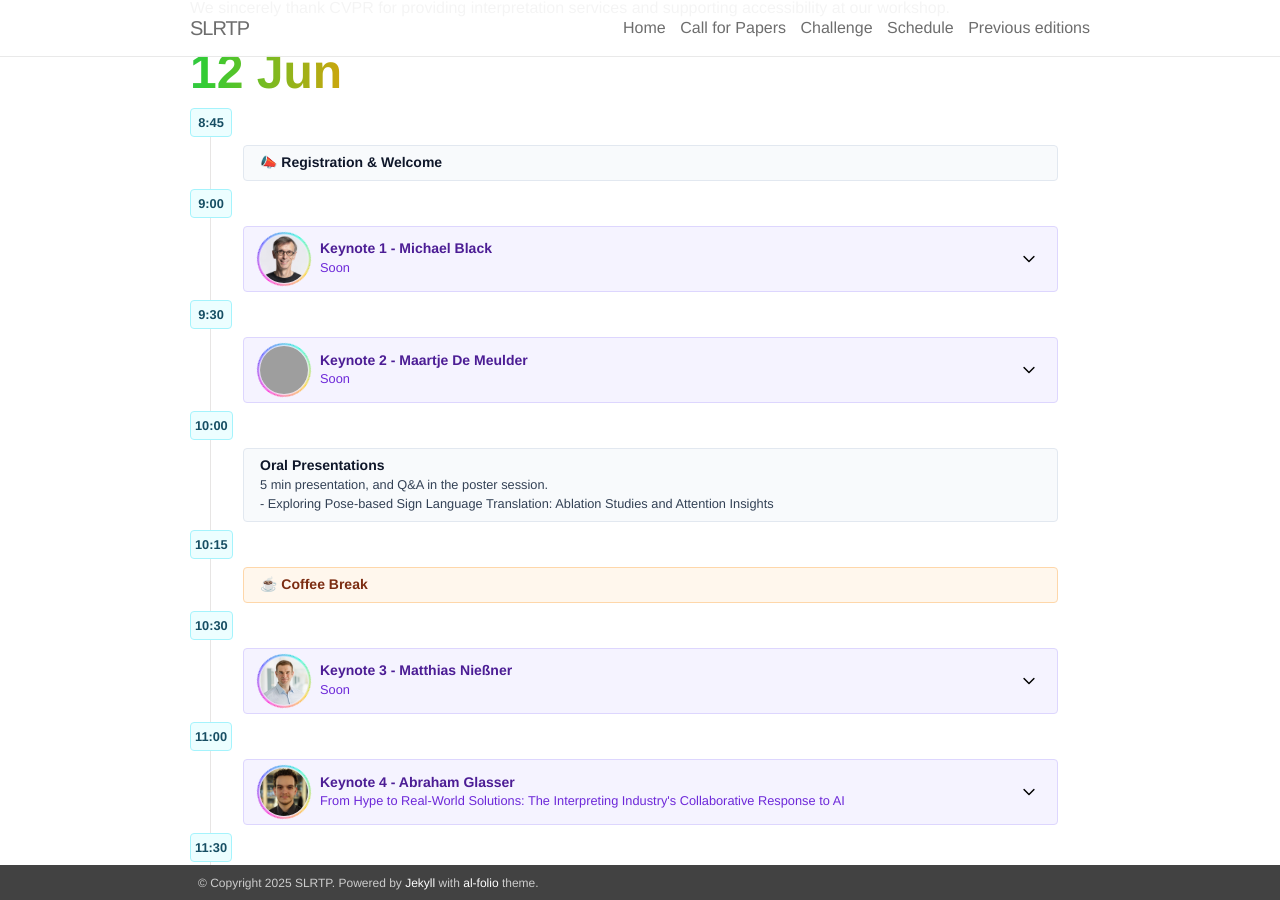
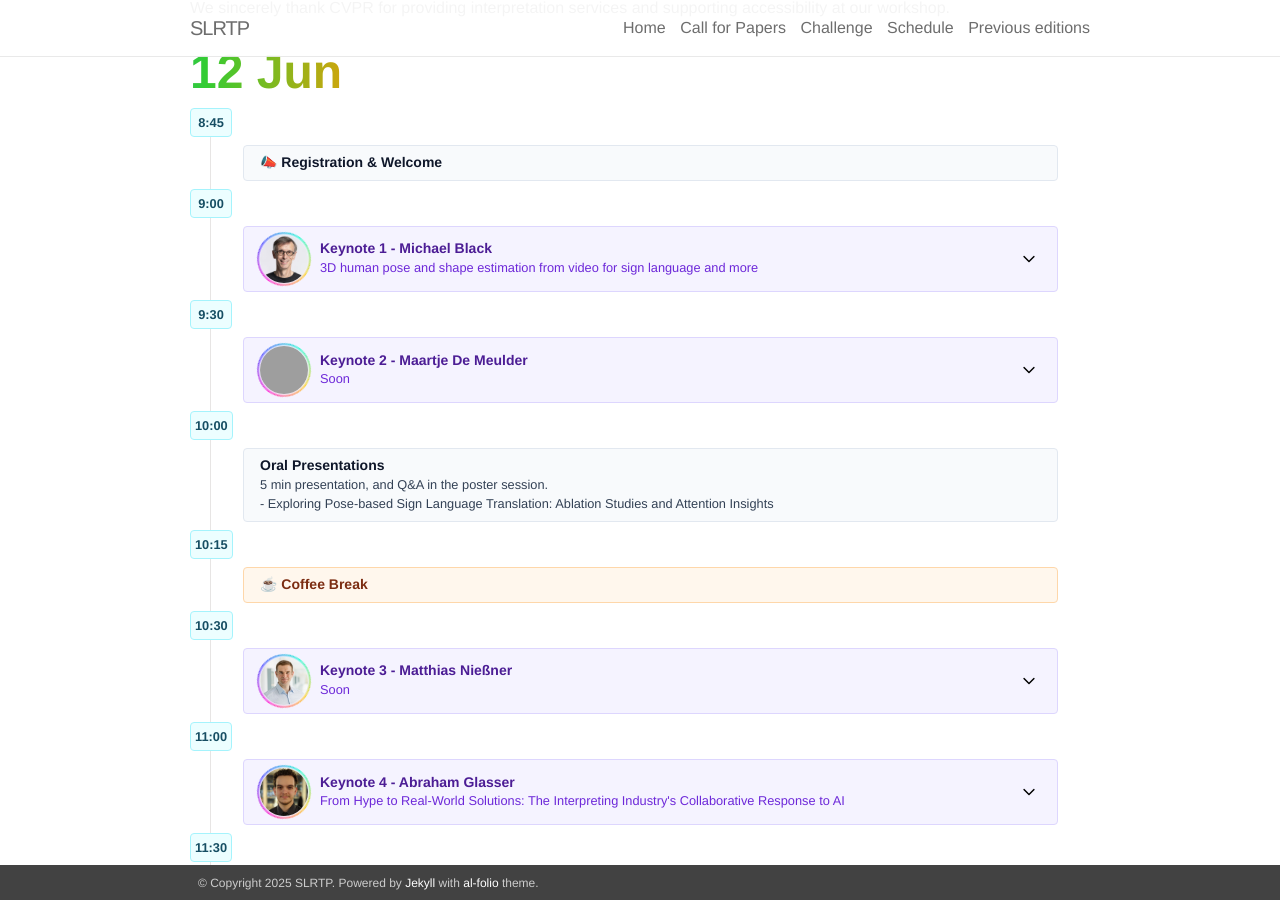
Before and after one commit to slrtpworkshop/slrtpworkshop.github.io, a Jekyll site: the page built from _pages/03_schedule.md, in a window 1280 px wide and 900 px high, scrolled down 617 px. Built offline with Jekyll 4.4.1, drawn with Linux system fonts in a browser that asks for light colours; nearby versions of some CDN libraries; grey boxes are pictures that could not be loaded.

Commit message:
Update schedule.html

```diff
--- a/_includes/schedule.html
+++ b/_includes/schedule.html
@@ -25,7 +25,7 @@
                         </div>
                         <div class="detail-title">
                             <h5>Keynote 1 - Michael Black</h5>
-                            <small>Soon</small>
+                            <small>3D human pose and shape estimation from video for sign language and more</small>
                         </div>
                         <svg class="toggle-icon" xmlns="http://www.w3.org/2000/svg" viewBox="0 0 24 24"><path d="M12,15.25a.74.74,0,0,1-.53-.22l-5-5A.75.75,0,0,1,7.53,9L12,13.44,16.47,9A.75.75,0,0,1,17.53,10l-5,5A.74.74,0,0,1,12,15.25Z"/></svg>
                     </div>
```
